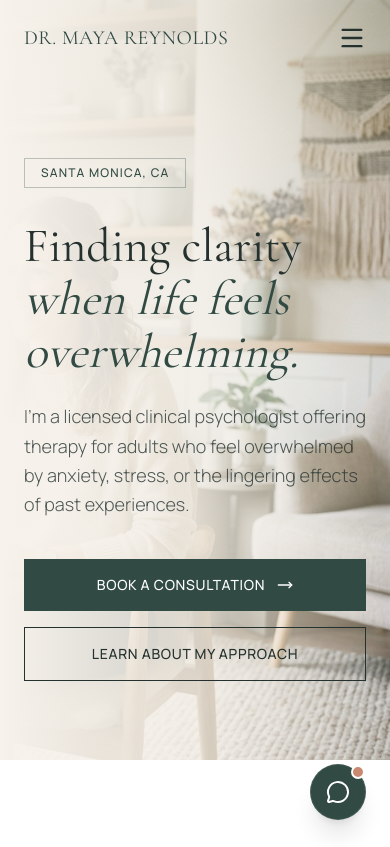
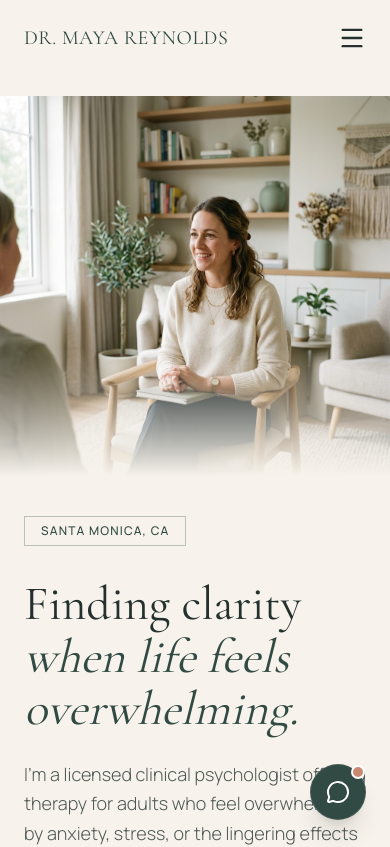
Before and after one commit to pruthvirajtarode/Dr.-Maya-Reynolds-Therapy-Website-Redesign, a Next.js app: page / in a window 390 px wide. Shown: the top 847 px of the page. Built offline with nearby package versions, Linux system fonts and the light colour scheme.

Commit message:
fix: Optimize Hero section layout for mobile screens

```diff
--- a/src/components/home/Hero.tsx
+++ b/src/components/home/Hero.tsx
@@ -9,8 +9,10 @@ import { StaggerContainer, StaggerItem } from "@/components/ui/FadeIn";
 
 export function Hero() {
   return (
-    <section className="relative min-h-[90vh] flex items-center pt-20 overflow-hidden">
-      <div className="absolute inset-0 z-0">
+    <section className="relative min-h-screen md:min-h-[90vh] flex flex-col md:flex-row items-center pt-20 md:pt-0 overflow-hidden bg-[var(--color-brand-background)]">
+
+      {/* Mobile Image (Visible only on mobile) */}
+      <div className="w-full h-[45vh] relative md:hidden shrink-0 mt-4">
         <motion.div
           initial={{ scale: 1.05 }}
           animate={{ scale: 1 }}
@@ -21,14 +23,34 @@ export function Hero() {
             src="/images/maya_hero.png"
             alt="Dr. Maya Reynolds in her office"
             fill
-            className="object-cover object-right md:object-center opacity-80"
+            className="object-cover object-top"
+            priority
+          />
+        </motion.div>
+        {/* Gradient to blend into the text section below */}
+        <div className="absolute inset-x-0 bottom-0 h-32 bg-gradient-to-t from-[var(--color-brand-background)] to-transparent" />
+      </div>
+
+      {/* Desktop Background Image (Hidden on mobile) */}
+      <div className="absolute inset-0 z-0 hidden md:block">
+        <motion.div
+          initial={{ scale: 1.05 }}
+          animate={{ scale: 1 }}
+          transition={{ duration: 1.5, ease: "easeOut" }}
+          className="w-full h-full relative"
+        >
+          <Image
+            src="/images/maya_hero.png"
+            alt="Dr. Maya Reynolds in her office"
+            fill
+            className="object-cover object-center opacity-80"
             priority
           />
         </motion.div>
         <div className="absolute inset-0 bg-gradient-to-r from-[var(--color-brand-background)] via-[var(--color-brand-background)]/80 to-transparent" />
       </div>
 
-      <div className="container mx-auto px-6 md:px-12 relative z-10">
+      <div className="container mx-auto px-6 md:px-12 relative z-10 py-10 md:py-0">
         <StaggerContainer delay={0.2} className="max-w-2xl">
           <StaggerItem>
             <div className="inline-block px-4 py-1.5 border border-[var(--color-brand-primary)]/30 text-xs font-medium tracking-widest text-[var(--color-brand-primary)] uppercase mb-8">
```
